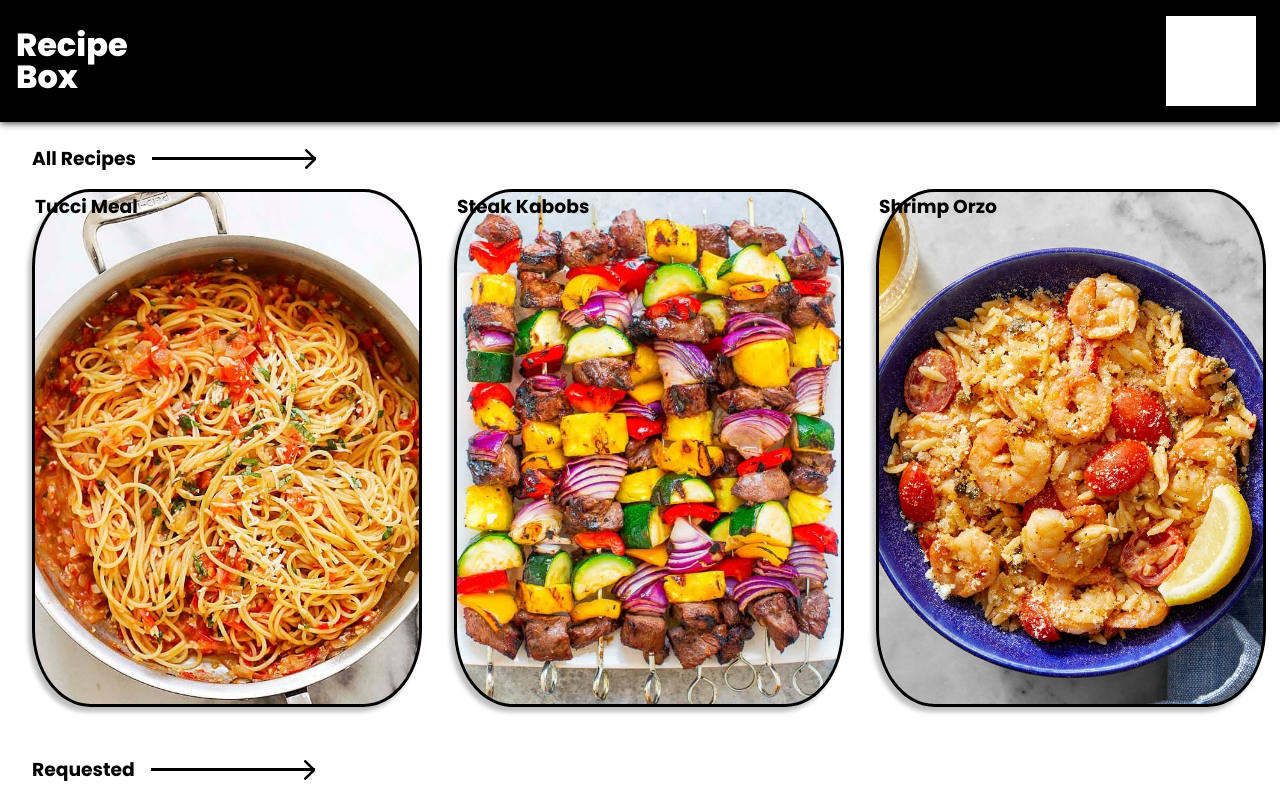
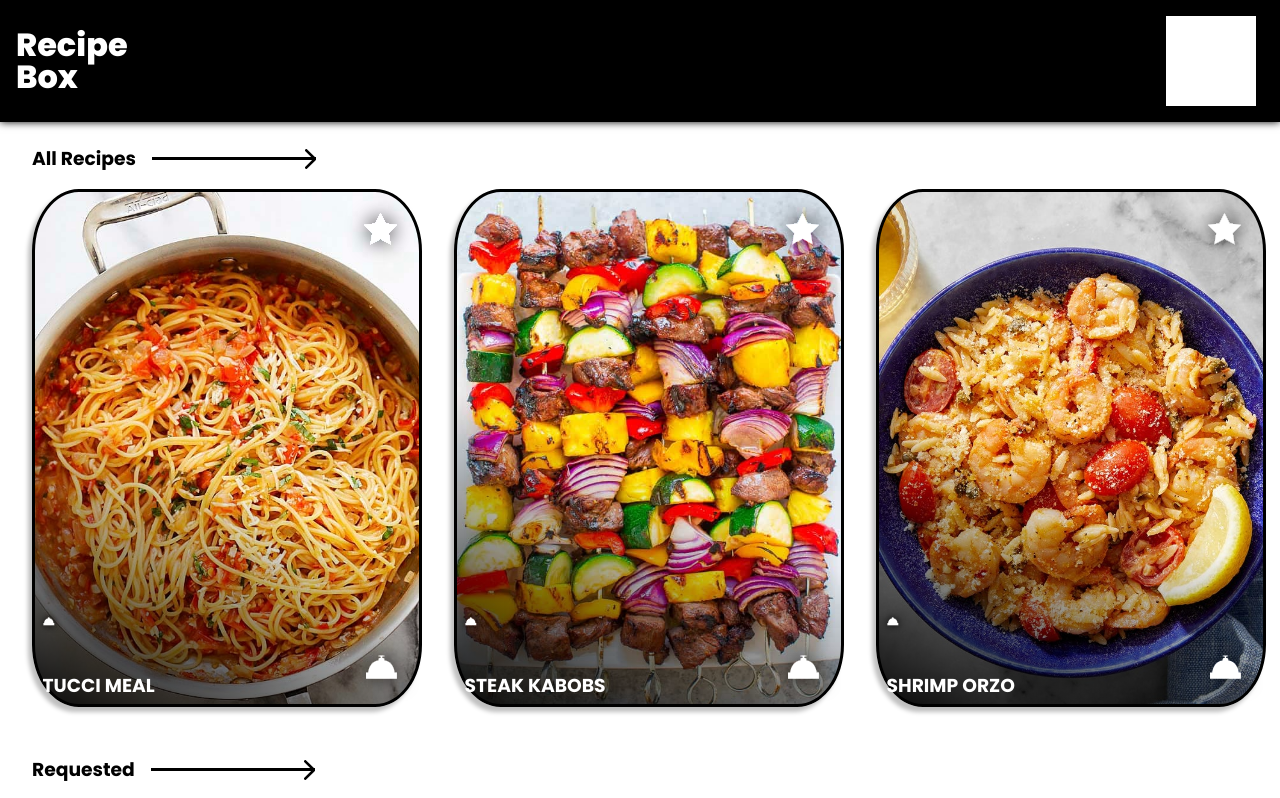
Before and after one commit to kevrog21/Recipe-Book, a React (Create React App) app: page / in a window 1280 px wide. Shown: the top 798 px of the page. Built offline with nearby package versions, Linux system fonts and the light colour scheme.

Commit message:
styled recipe cards

```diff
--- a/src/components/Card.js
+++ b/src/components/Card.js
@@ -1,5 +1,7 @@
 import background from '../assets/grilled-cheese-tomato-soup.jpg'
 import { useState, useEffect } from 'react'
+import star from '../assets/star.svg'
+import bell from '../assets/bell.svg'
 
 export default function Card(props) {
 
@@ -20,12 +22,16 @@ useEffect(() => {
 
 const styles = {
 //     backgroundImage: `url(${require('./assets/${props.img}').default})`
-       backgroundImage: `url(${backgroundImageURL})`
+        backgroundImage: `linear-gradient(25deg, rgba(0, 0, 0, .95), rgba(0, 0, 0, 0) 45%), url(${backgroundImageURL})`
+
  }
 
     return (
         <div className='card' style={styles}>
-            <h3>{props.title}</h3>
+            <img className='star-icon' src={star} alt='favorite icon'/>
+            <img className='bell-icon-above-text' src={bell} alt='request icon'/>
+            <h3 className='recipe-card-name'>{props.title}</h3>
+            <img className='bell-icon' src={bell} alt='request icon'/>
         </div>
     )
 }
--- a/src/index.css
+++ b/src/index.css
@@ -115,21 +115,49 @@ main {
 }
 
 .card {
-  display: inline-block;
+  display: grid;
   height: 40vw;
   width: 30vw;
   border: 3px solid black;
   box-shadow: -4px 5px 4px rgb(0 0 0 / 0.25);
-  border-radius: 15%;
+  border-radius: 12%;
   margin: 0 0 0 2em;
   cursor: pointer;
   background-size: cover;
   background-position: center;
+  justify-content: space-between;
+  flex-direction: column;
+  grid-template-columns: 65% 20%;
+  grid-template-rows: 1fr 1fr auto;
 }
 
-.card::after {
-  content: '';
-  width: 100px;
-  height: 100px;
-  background: red;
+.star-icon {
+  width: 100%;
+  margin: 0 0 0 auto;
+  grid-column: 2;
+  grid-row: 1;
 }
+
+.recipe-card-name {
+  width: 100%;
+  color: white;
+  text-transform: uppercase;
+  font-weight: 700;
+  margin: auto 0 .4em .4em;
+  line-height: 1.1em;
+  grid-column: 1;
+  grid-row: 3;
+}
+
+.bell-icon-above-text{
+  grid-column: 1;
+  grid-row: 2;
+  margin: auto 0 0 0;
+}
+
+.bell-icon {
+  grid-column: 2;
+  grid-row: 3;
+  margin: auto .2em .2em auto;
+  width: 100%;
+}
```
Also changed, not shown: src/assets/bell.svg (added), src/assets/star.svg (added).
